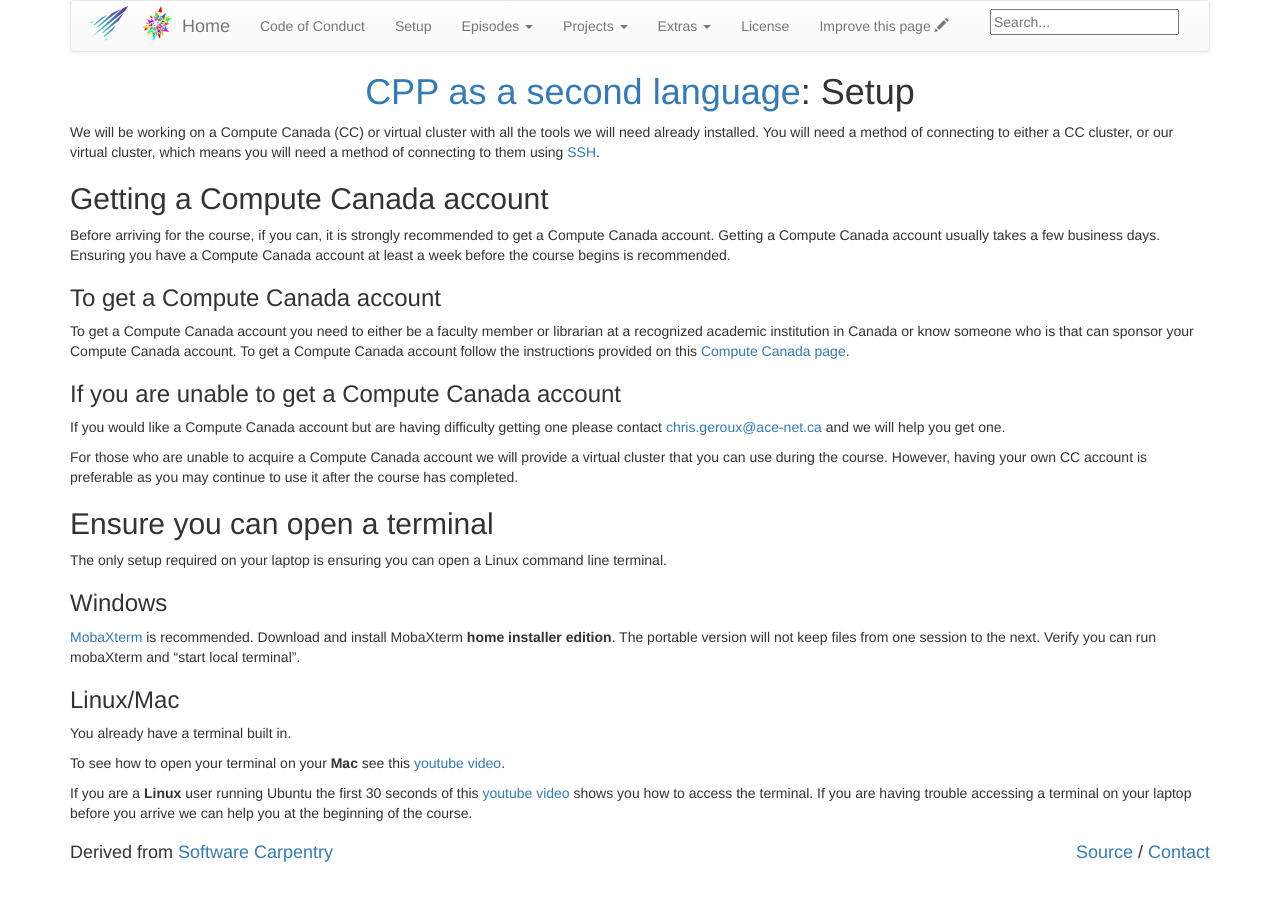
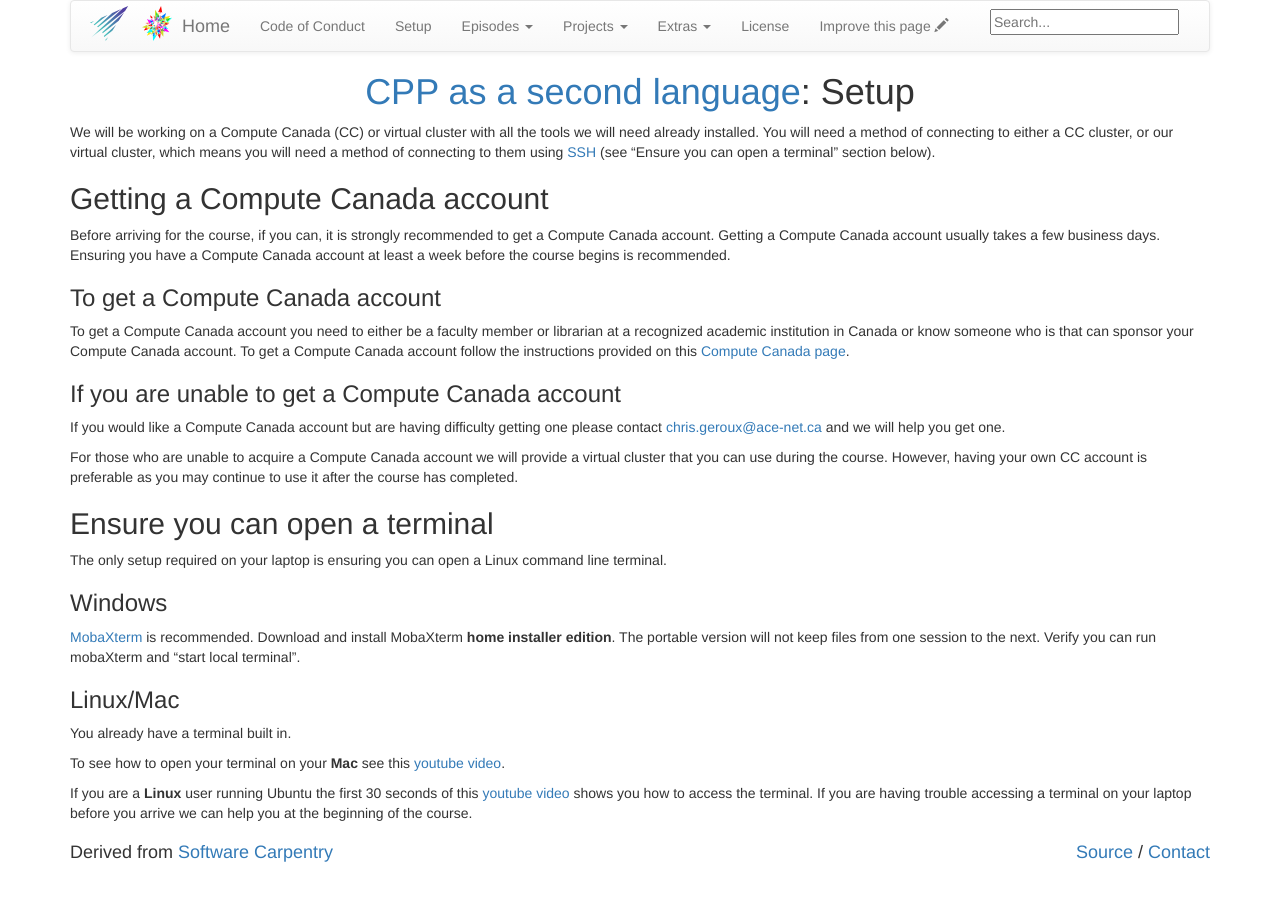
Before and after one commit to acenet-arc/cpp_as_a_second_language, a Jekyll site: the page built from setup.md, in a window 1280 px wide. Built offline with Jekyll 4.4.1, drawn with Linux system fonts in a browser that asks for light colours.

Commit message:
Added a mention of where getting

```diff
--- a/setup.md
+++ b/setup.md
@@ -4,7 +4,7 @@ title: Setup
 permalink: /setup/
 ---
 
-We will be working on a Compute Canada (CC) or virtual cluster with all the tools we will need already installed. You will need a method of connecting to either a CC cluster, or our virtual cluster, which means you will need a method of connecting to them using [SSH](https://docs.computecanada.ca/wiki/SSH).
+We will be working on a Compute Canada (CC) or virtual cluster with all the tools we will need already installed. You will need a method of connecting to either a CC cluster, or our virtual cluster, which means you will need a method of connecting to them using [SSH](https://docs.computecanada.ca/wiki/SSH) (see "Ensure you can open a terminal" section below).
 
 ## Getting a Compute Canada account
 Before arriving for the course, if you can, it is strongly recommended to get a Compute Canada account. Getting a Compute Canada account usually takes a few business days. Ensuring you have a Compute Canada account at least a week before the course begins is recommended.
```
